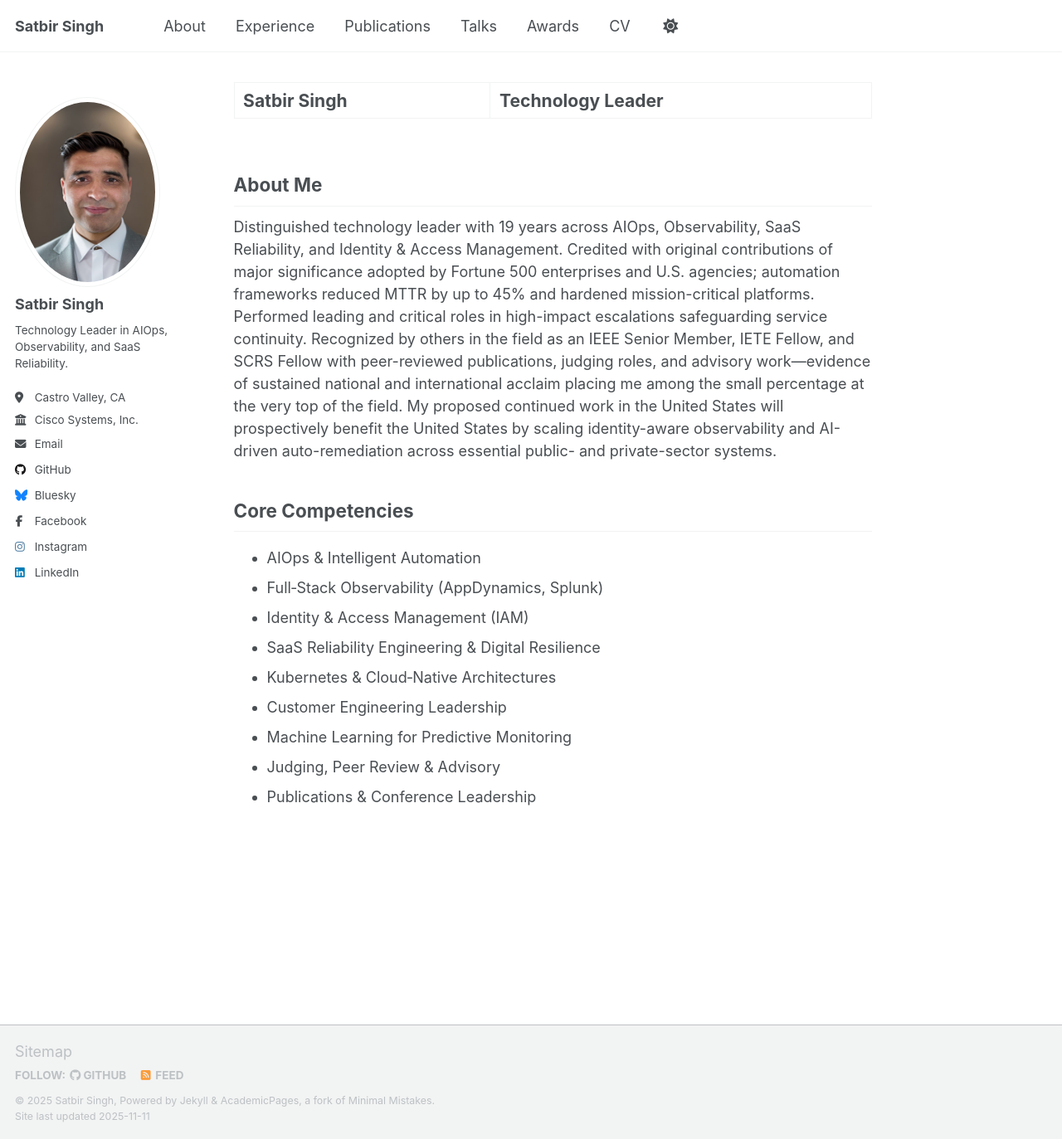
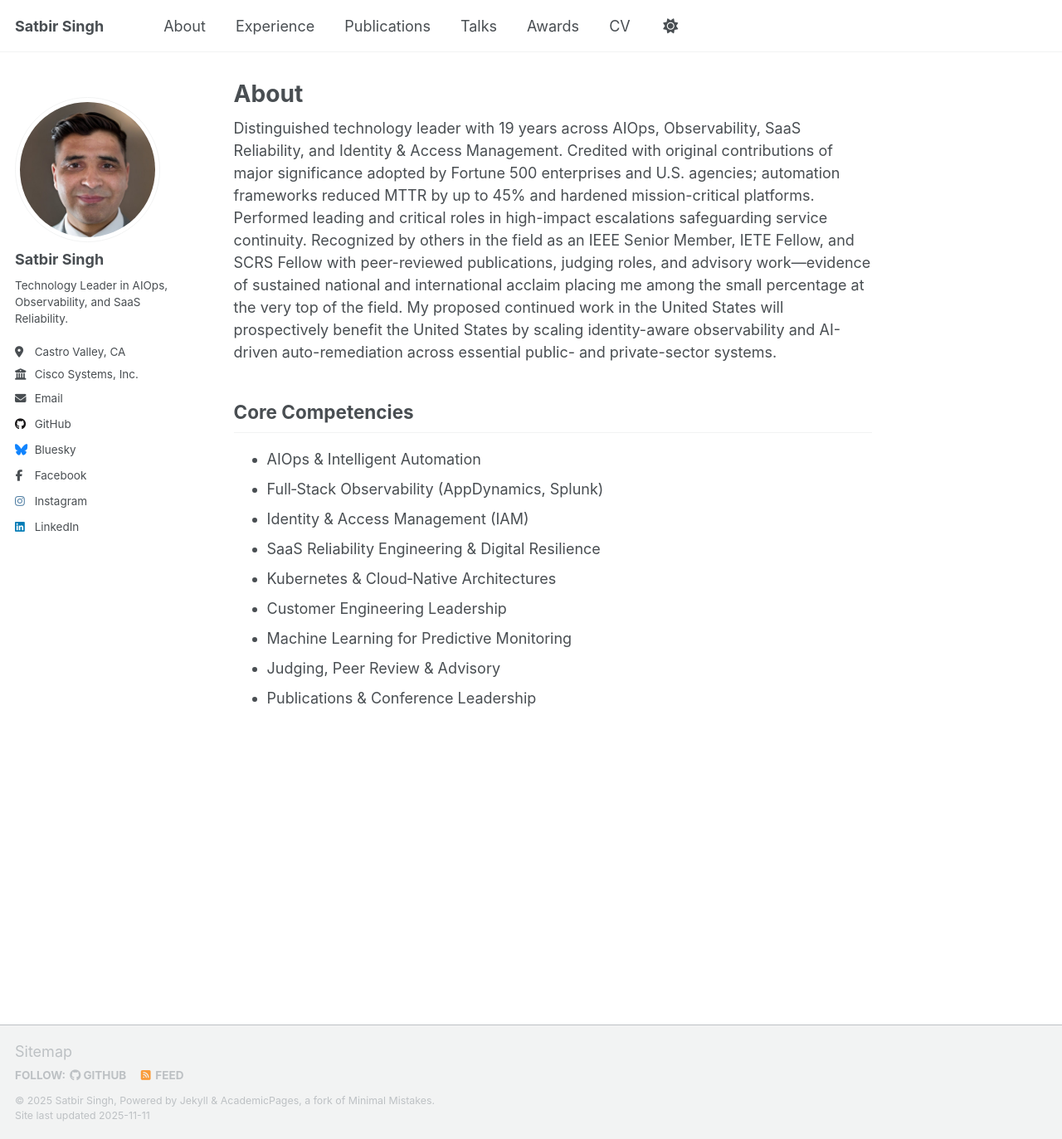
Before and after one commit to geekysatbir/geekysatbir.github.io, a Jekyll site: the page built from _pages/about.md, in a window 1280 px wide and 1373 px high. Shown: the whole window at 83% size. Built offline with Jekyll 4.4.1, drawn with Linux system fonts in a browser that asks for light colours; a script that is not in the unit is left out.

```diff
--- a/_pages/about.md
+++ b/_pages/about.md
@@ -1,10 +1,9 @@
 ---
 permalink: /
-title: "Satbir Singh | Technology Leader"
+title: "About"
 author_profile: true
 ---
 
-## About Me
 Distinguished technology leader with 19 years across AIOps, Observability, SaaS Reliability, and Identity & Access Management. Credited with original contributions of major significance adopted by Fortune 500 enterprises and U.S. agencies; automation frameworks reduced MTTR by up to 45% and hardened mission-critical platforms. Performed leading and critical roles in high-impact escalations safeguarding service continuity. Recognized by others in the field as an IEEE Senior Member, IETE Fellow, and SCRS Fellow with peer-reviewed publications, judging roles, and advisory work—evidence of sustained national and international acclaim placing me among the small percentage at the very top of the field. My proposed continued work in the United States will prospectively benefit the United States by scaling identity-aware observability and AI-driven auto-remediation across essential public- and private-sector systems.
 
 ## Core Competencies
```
Also changed, not shown: update_site.py (+16 -3 lines), images/profile.jpeg.
